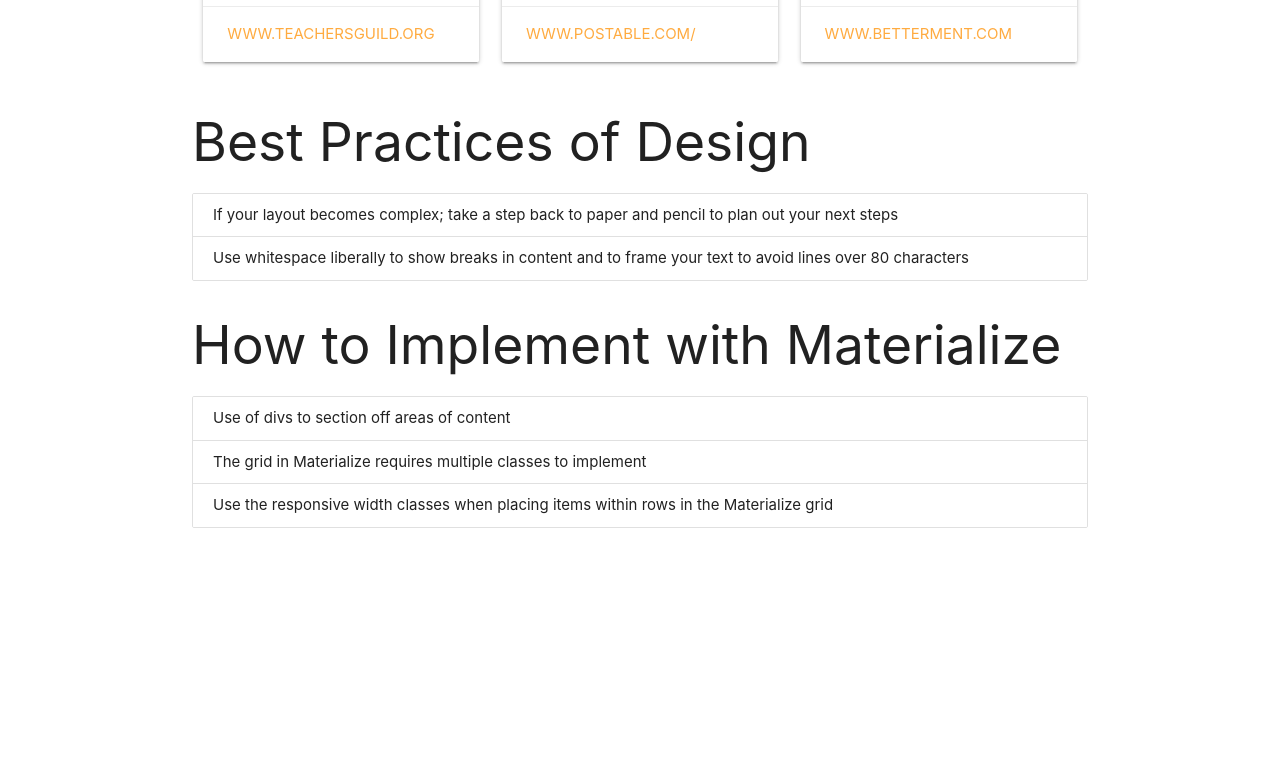
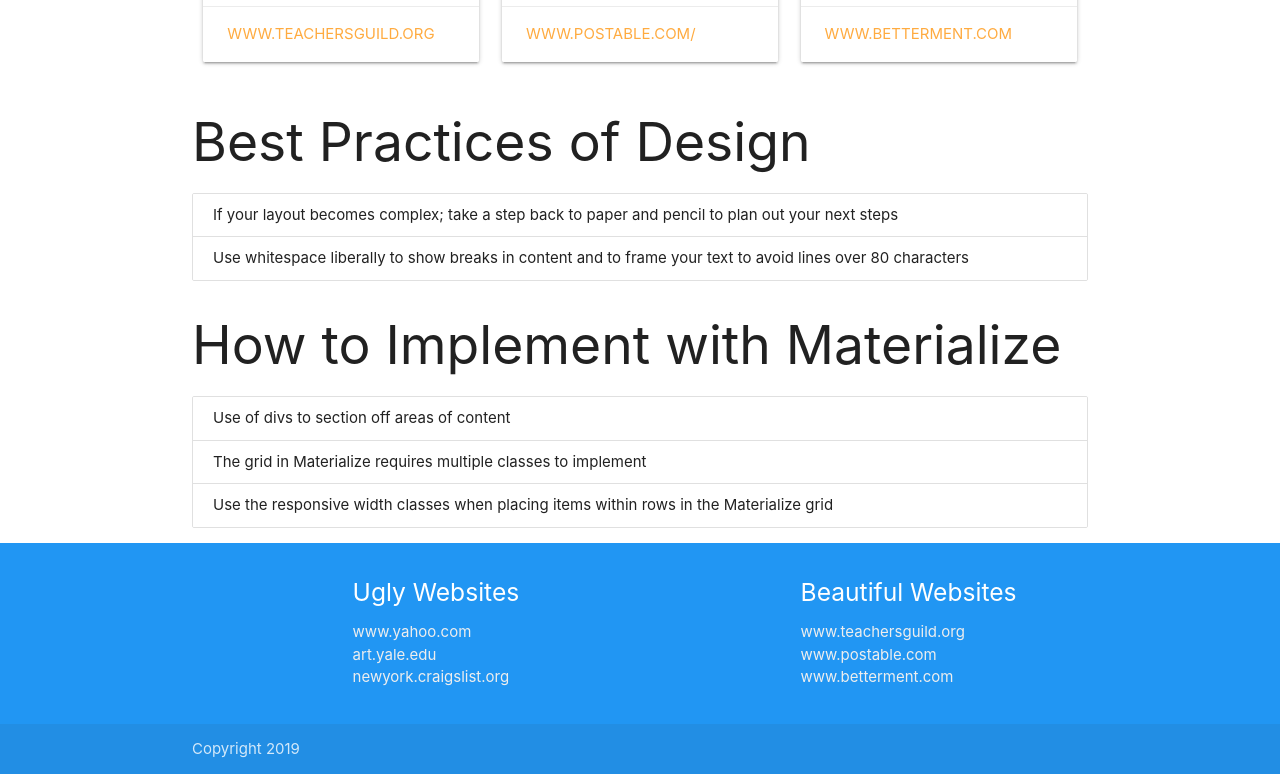
Before and after one commit to dstamp1/design-manifesto-project, a plain HTML site: page index.html in a window 1280 px wide. Shown: the part 1444-2218 px from the top of the page. Before the commit the page ends 1987 px from the top, so only its background shows below. Drawn offline with nearby package versions, Linux system fonts and the light colour scheme.

Commit message:
Add footer with links to external websites

```diff
--- a/index.html
+++ b/index.html
@@ -17,6 +17,7 @@
                 </ul>
             </div>
         </nav>
+        <main>
         <div class="container">
             <h1>Design Manifesto + Materialize</h1>
                 <h2 id="bad-websites">Not so great websites</h2>
@@ -68,7 +69,7 @@
                                 </ul>
                             </div>
                             <div class="card-action">
-                                <a href="https://newyork.craigslist.org/">newyork.craigslist.org/</a>
+                                <a href="https://newyork.craigslist.org">newyork.craigslist.org</a>
                             </div>
                         </div>
                     </div>
@@ -144,7 +145,34 @@
                         <li class="collection-item">Use the responsive width classes when placing items within rows in the Materialize grid</li>
                     </ul>
         </div>
-
+        </main>
+        <footer class="page-footer blue">
+          <div class="container">
+            <div class="row">
+              <div class="col l4 offset-l2 s12">
+                <h5 class="white-text">Ugly Websites</h5>
+                <ul>
+                  <li><a class="grey-text text-lighten-3" href="https://www.yahoo.com/">www.yahoo.com</a></li>
+                  <li><a class="grey-text text-lighten-3" href="http://art.yale.edu/">art.yale.edu</a></li>
+                  <li><a class="grey-text text-lighten-3" href="https://newyork.craigslist.org">newyork.craigslist.org</a></li>
+                </ul>
+              </div>
+              <div class="col l4 offset-l2 s12">
+                <h5 class="white-text">Beautiful Websites</h5>
+                <ul>
+                  <li><a class="grey-text text-lighten-3" href="https://www.teachersguild.org/">www.teachersguild.org</a></li>
+                  <li><a class="grey-text text-lighten-3" href="https://www.postable.com">www.postable.com</a></li>
+                  <li><a class="grey-text text-lighten-3" href="https://www.betterment.com">www.betterment.com</a></li>
+                </ul>
+              </div>
+            </div>
+          </div>
+          <div class="footer-copyright">
+            <div class="container">
+            Copyright 2019
+            </div>
+          </div>
+        </footer>
 
         <!-- Compiled and minified JavaScript -->
         <script src="https://cdnjs.cloudflare.com/ajax/libs/materialize/1.0.0/js/materialize.min.js"></script>
```
